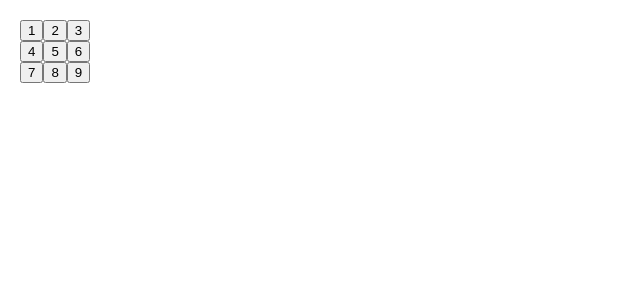
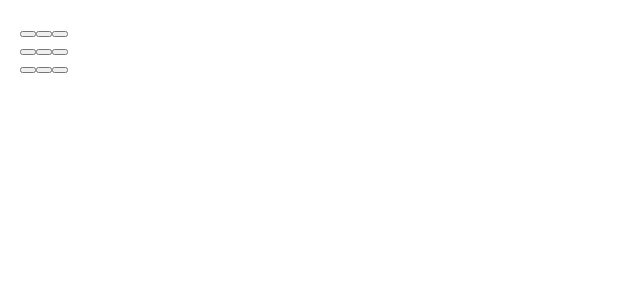
Before and after one commit to DebidYadav/Tic_Tac_Toe_ReactApp, a React (Create React App) app in the folder src/: page / in a window 1280 px wide. Shown: the top 300 px of the page, without its empty margins (0-640 px from the left). Built offline with nearby package versions, Linux system fonts and the light colour scheme.

Commit message:
Update App.js

```diff
--- a/src/App.js
+++ b/src/App.js
@@ -1,24 +1,27 @@
+import {useState} from 'react';
+
 function Square({value}){
   return <button classname = "square">{value}</button>;
 }
 
 export default function Board() {
+  const [squares, setSquares] = useState(Array(9).fill(null));
   return (
     <>
     <div className = "board-row">
-      <Square value="1"/>
-      <Square value="2"/>
-      <Square value="3"/>
+      <Square value = {squares[1]}/>
+      <Square value = {squares[2]}/>
+      <Square value = {squares[3]}/>
     </div>
     <div className = "board-row">
-      <Square value="4"/>
-      <Square value="5"/>
-      <Square value="6"/>
+      <Square value = {squares[4]}/>
+      <Square value = {squares[5]}/>
+      <Square value = {squares[6]}/>
     </div>
     <div className = "board-row">
-      <Square value="7"/>
-      <Square value="8"/>
-      <Square value="9"/>
+      <Square value = {squares[7]}/>
+      <Square value = {squares[8]}/>
+      <Square value = {squares[9]}/>
     </div>
     </>
   );
```
